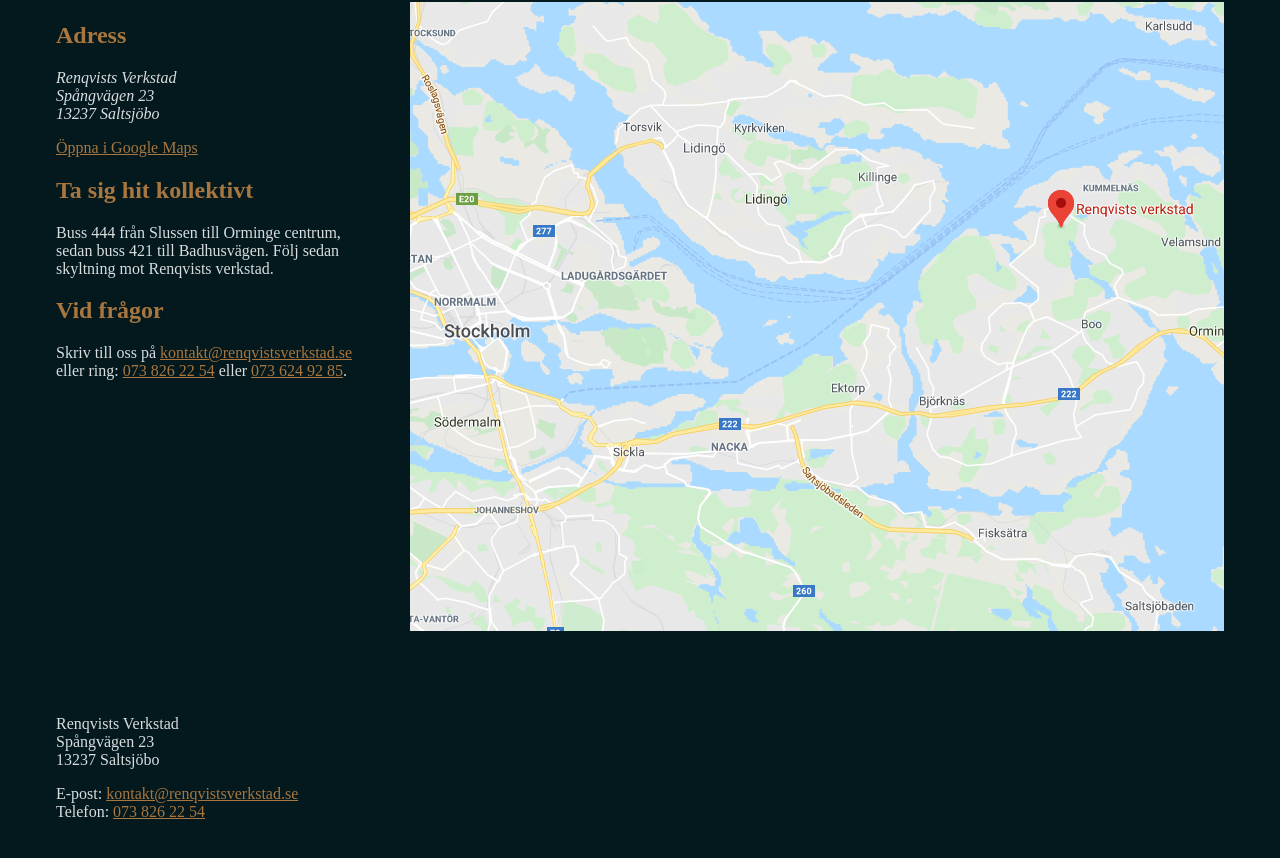
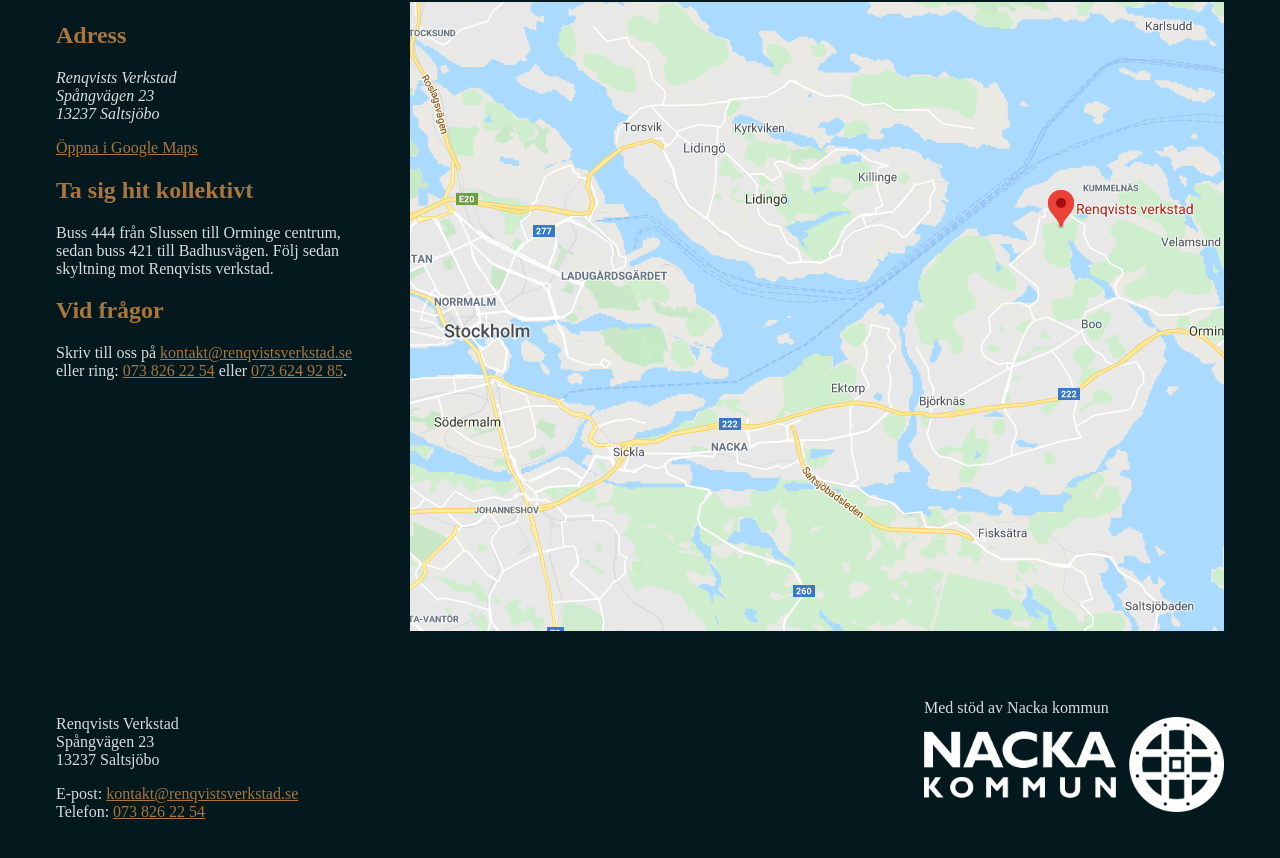
Before and after one commit to LeoDanielsson/renqvistsverkstad, a Next.js app: page /kontakt in a window 1280 px wide. Shown: the part 250-1108 px from the top of the page. Built offline with nearby package versions, Linux system fonts and the light colour scheme; what typography would draw is missing.

Commit message:
add nacka kommun logo

```diff
--- a/components/footer.js
+++ b/components/footer.js
@@ -1,6 +1,7 @@
 import Container from './container';
 import styled from 'styled-components';
 import { white } from '../colors';
+import { medium } from '../breakpoints';
 
 const Wrapper = styled.footer`
   color: ${white};
@@ -9,9 +10,21 @@ const Wrapper = styled.footer`
   }
 `;
 
+const FooterContent = styled(Container)`
+  @media (min-width: ${medium}) {
+  display: flex;
+  justify-content: space-between;
+  }
+`
+
+const NackaLogo = styled.img`
+  display: block;
+  max-width: 300px;
+`
+
 const Footer = () => (
   <Wrapper>
-    <Container>
+    <FooterContent>
       <address>
         <p>
           Renqvists Verkstad
@@ -29,7 +42,11 @@ const Footer = () => (
           Telefon: <a href='tel:+46738262254'>073 826 22 54</a>
         </p>
       </address>
-    </Container>
+      <div>
+        Med stöd av Nacka kommun
+        <a href="https://www.nacka.se/" target="_blank"><NackaLogo src='/images/nacka_logo1.webp' /></a>
+      </div>
+    </FooterContent>
   </Wrapper>
 );
 
```
Also changed, not shown: public/images/nacka_logo1.webp (added).
